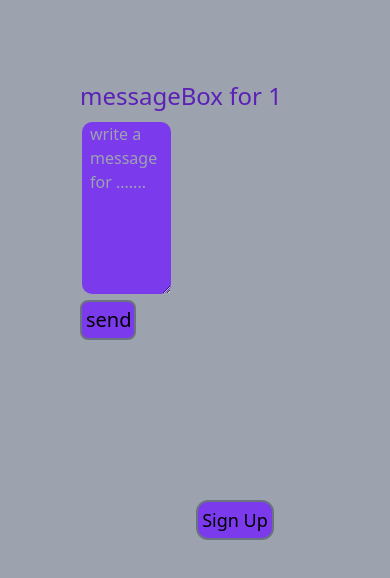
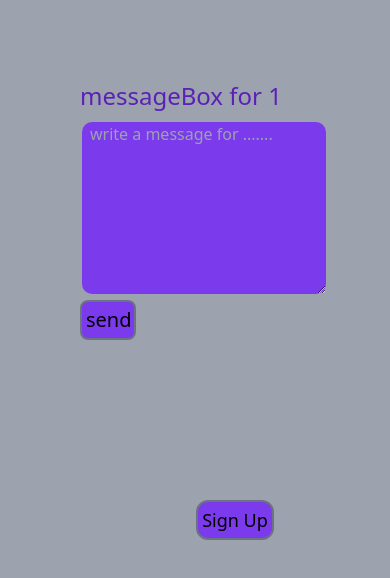
Before and after one commit to Abdulmujib007/Anonymous-frontend, a React (Create React App) app: page /user/1 in a window 390 px wide. Shown: the top 578 px of the page. Built offline with nearby package versions, Linux system fonts and the light colour scheme; no server answers.

Commit message:
responsiveness

```diff
--- a/src/components/MessageBox.jsx
+++ b/src/components/MessageBox.jsx
@@ -28,11 +28,11 @@ const MessageBox = ({ match,history }) => {
     history.push('/')
   }
   return (
-    <div className='h-screen w-screen bg-gray-400 flex flex-col pt-20 text-2xl pl-20 overflow-auto'>
+    <div className='h-screen w-screen bg-gray-400 flex flex-col pt-20 text-2xl pl-20 overflow-auto '>
       <p className='text-xl text-green-600'>{error}</p>
       <p className='pb-2 text-purple-800'>messageBox for {username}</p>
       <textarea
-        className= 'messages text-white bg-purple-600  h-44 outline-none text-base pl-2 border-2 border-gray-400 rounded-xl'
+        className= 'w-4/5 md:w-2/5  text-white bg-purple-600 h-44 md:h-56  outline-none text-base pl-2 border-2 border-gray-400 rounded-xl'
         value={text}
         onChange={handleText}
         cols="50"
--- a/src/components/Messages.js
+++ b/src/components/Messages.js
@@ -18,26 +18,15 @@ const Messages = ({ history }) => {
     window.localStorage.clear();
     history.push("/login");
   };
-  // const handleCopy = () => {
-  //     const el = document.createElement('input')
-  //     // el.value = 'https://anonymously.netlify.app/user/' + username
-  //     // el.select()
-  //     // document.execCommand('copy')
-  //     const copy = document.getElementById('linking')
-  //     // copy.textContent.select()
-  //     el.value = copy.textContent
-  //     el.select()
-  //     document.execCommand('copy')
-  //     // document.body.removeChild(el)
-  // }
+
   return (
     <div className=" first-div flex flex-col text-gray-600 bg-purple-300 text-2xl items-center w-screen h-screen pt-16 overflow-auto overflow-x-hidden">
       <h2 className="">{username} logged in</h2>
-      <div className="mt-20 w-4/5  md:w-screen">
-       <span>
+      <div className="mt-20  md:flex-row flex flex-col">
+       <span className='text-base md:text-xl'>
          copy link to messageBox:
          </span>
-        <span className="text-purple-700  text-base md:text-xl " to={messagePage}>
+        <span className="text-purple-700   text-base md:text-xl " to={messagePage}>
         https://anonymously.netlify.app/user/{username}
         </span>
       </div>
--- a/src/index.css
+++ b/src/index.css
@@ -6,10 +6,6 @@
    @apply border-gray-600 border-2 bg-gray-300  rounded-lg text-base p-1
      pl-1;
    outline: none;
-}
-
-.messages{
-  width: 30%
 }
 
 
@@ -22,4 +18,6 @@
 
 
 
+
+
 @tailwind utilities;
```
